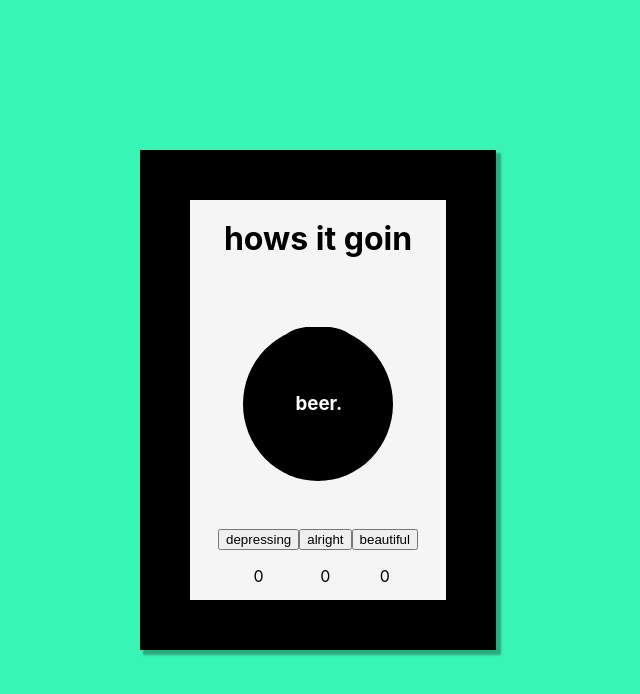
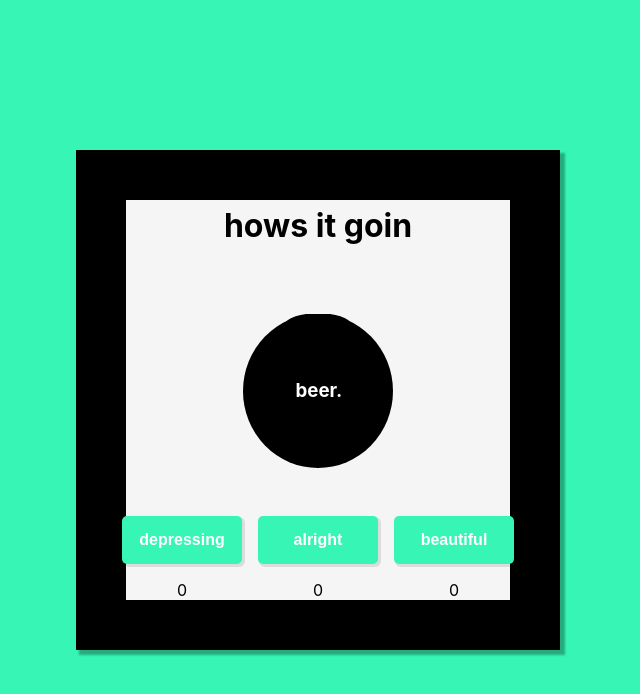
Before and after one commit to inherentspice/Hig, a React (Create React App) app: page / in a window 1280 px wide. Shown: the top 694 px of the page, without its empty margins (322-962 px from the left). Built offline with nearby package versions, Linux system fonts and the light colour scheme; the HTML template or start-up script is replaced by a standard one.

Commit message:
added styling to buttons

```diff
--- a/src/App.css
+++ b/src/App.css
@@ -13,7 +13,7 @@ main {
   justify-content: center;
   gap: 3rem;
   background-color: whitesmoke;
-  width: 20%;
+  width: 30%;
   height: 50%;
   box-shadow: 4px 4px 2px 1px rgba(0, 0, 0, 0.3)
 }
@@ -36,6 +36,7 @@ main {
   display: flex;
   align-items: center;
   justify-content: center;
+  gap: 1rem;
 }
 
 .button--single {
@@ -44,3 +45,16 @@ main {
   align-items: center;
   text-align: center;
 }
+
+.button--single>button {
+  height: 3rem;
+  width: 120px;
+  background-color: rgb(55, 245, 181);
+  border: none;
+  border-radius: 5px;
+  box-shadow: 2px 2px 0px 1px rgba(0, 0, 0, 0.1);
+  cursor: pointer;
+  font-size: 1rem;
+  font-weight: 600;
+  color: white;
+}
```
